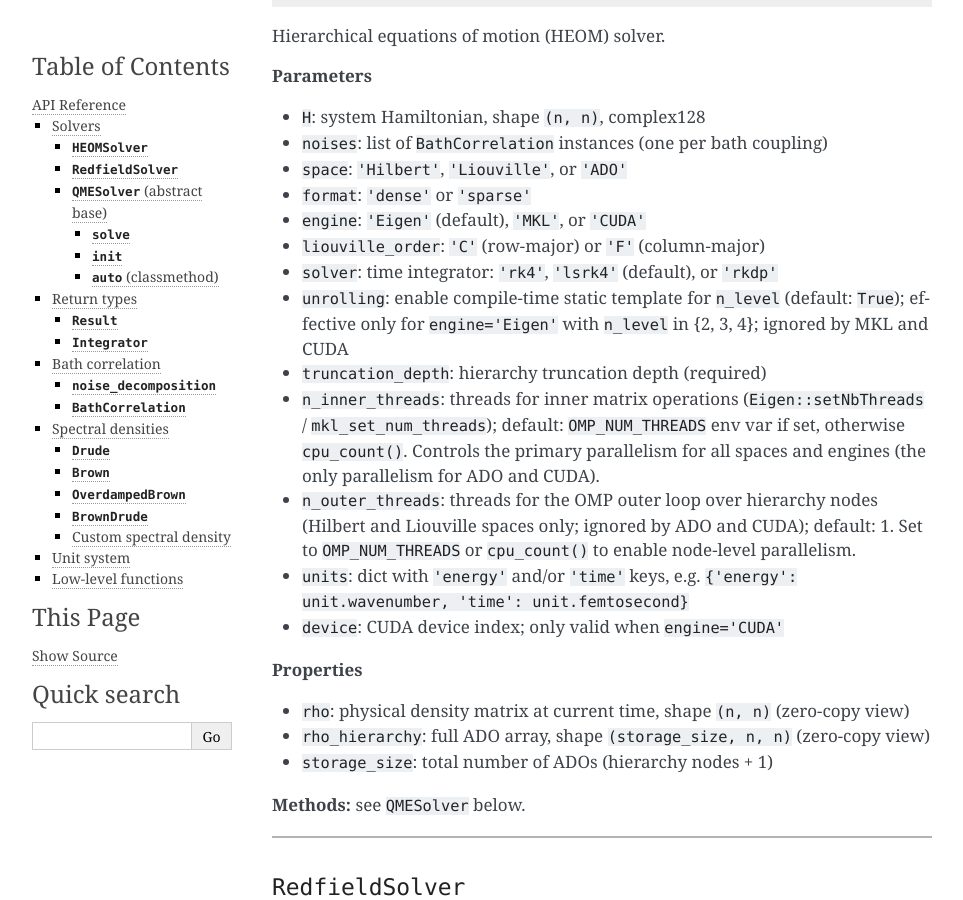
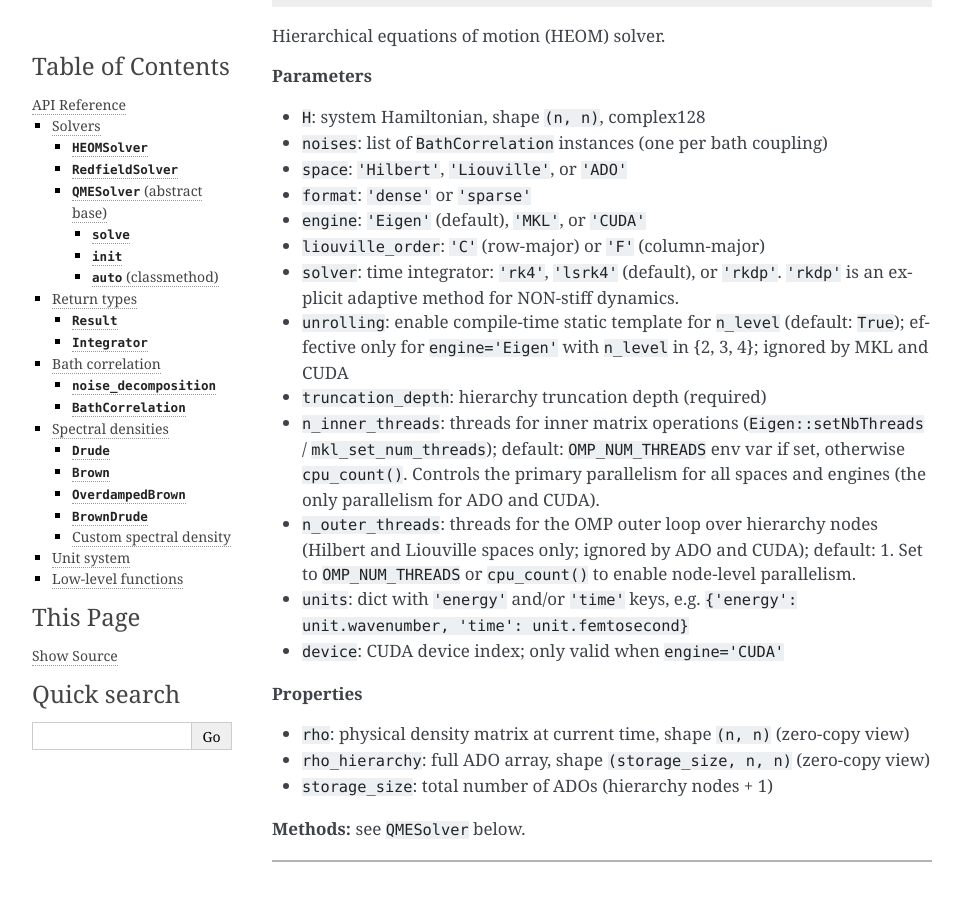
Before and after one commit to tatsushi-ikeda/pyheom, a Sphinx documentation site: the page built from docs/api.md, in a window 1280 px wide and 900 px high, scrolled down 326 px. Shown: the whole window, without its empty margins (148-1111 px from the left). Built offline with Sphinx 7.4.7, drawn with Linux system fonts in a browser that asks for light colours.

Commit message:
docs: note rkdp is unsuitable for stiff dissipative problems

```diff
--- a/docs/api.md
+++ b/docs/api.md
@@ -21,7 +21,8 @@ Hierarchical equations of motion (HEOM) solver.
 - `format`: `'dense'` or `'sparse'`
 - `engine`: `'Eigen'` (default), `'MKL'`, or `'CUDA'`
 - `liouville_order`: `'C'` (row-major) or `'F'` (column-major)
-- `solver`: time integrator: `'rk4'`, `'lsrk4'` (default), or `'rkdp'`
+- `solver`: time integrator: `'rk4'`, `'lsrk4'` (default), or `'rkdp'`.
+  `'rkdp'` is an explicit adaptive method for NON-stiff dynamics.
 - `unrolling`: enable compile-time static template for `n_level` (default: `True`);
   effective only for `engine='Eigen'` with `n_level` in {2, 3, 4}; ignored by MKL and CUDA
 - `truncation_depth`: hierarchy truncation depth (required)
```
